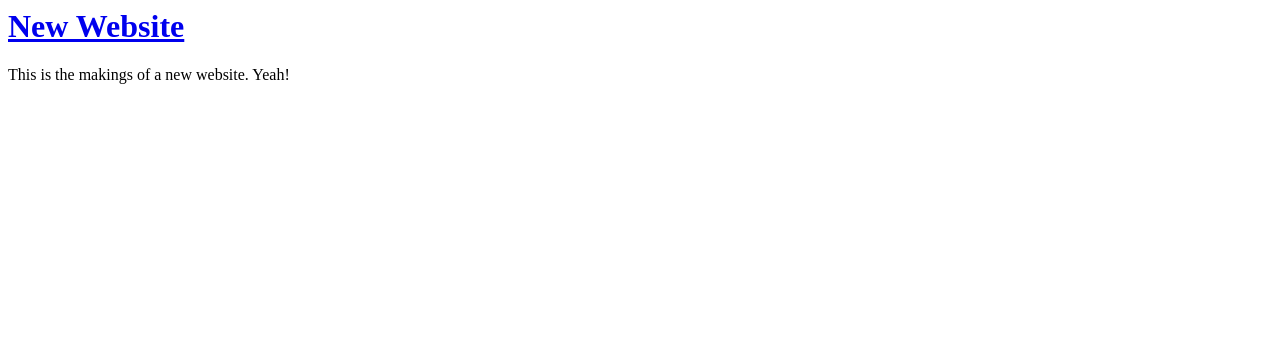
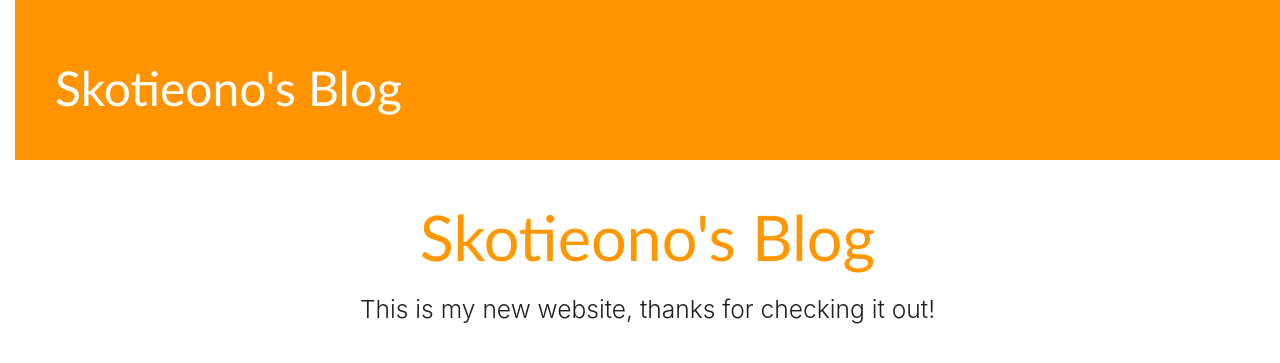
Before and after one commit to Skotieono/myWebsite, a Django app: page / in a window 1280 px wide. Shown: the top 363 px of the page. Run offline with Django 3.2, Linux system fonts and the light colour scheme; data that the repository does not hold is empty; some libraries are stand-ins or nearby versions.

Commit message:
adding css - materialize

```diff
--- /dev/null
+++ b/blog/static/css/blog.css
@@ -0,0 +1,54 @@
+
+
+.page-header {
+  background-color: #ff9400;
+  margin-top: 0;
+  padding: 20px 20px 20px 40px;
+}
+
+.page-header h1, .page-header h1 a, .page-header h1 a:visited, .page-header h1 a:active {
+  color: #ffffff;
+  font-size: 36pt;
+  text-decoration: none;
+}
+
+.content {
+    margin-left: 40px;
+}
+
+h1, h2, h3, h4 {
+    font-family: 'Calibri', cursive;
+}
+
+.date {
+    color: #828282;
+}
+
+.save {
+    float: right;
+}
+
+.post-form textarea, .post-form input {
+    width: 100%;
+}
+
+.top-menu, .top-menu:hover, .top-menu:visited {
+    color: #ffffff;
+    float: right;
+    font-size: 26pt;
+    margin-right: 20px;
+}
+
+.post {
+    margin-bottom: 70px;
+}
+
+.post h1 a, .post h1 a:visited {
+    color: #000000;
+}
+
+
+
+body {
+  padding-left: 15px;
+}
--- a/blog/templates/blog/post_list.html
+++ b/blog/templates/blog/post_list.html
@@ -1,23 +1,47 @@
+{% load staticfiles %}
+
 <html>
   <head>
     <title>My New Website</title>
+
+    <!--Import Google Icon Font-->
+    <link href="https://fonts.googleapis.com/icon?family=Material+Icons" rel="stylesheet">
+    <!--Import materialize.css-->
+    <link type="text/css" rel="stylesheet" href="css/materialize.min.css"  media="screen,projection"/>
+    <!-- Compiled and minified JavaScript -->
+    <!--Let browser know website is optimized for mobile-->
+    <meta name="viewport" content="width=device-width, initial-scale=1.0"/>
+    <link rel="stylesheet" href="{% static 'css/blog.css' %}">
+
   </head>
   <body>
-    <div class="">
-      <h1><a href="/"> New Website</a></h1>
+    <div class="page-header">
+      <h1><a href="/"> Skotieono's Blog</a></h1>
     </div>
 
-    <div class="">
-      <p>This is the makings of a new website. Yeah!</p>
+
+    <div class="container">
+      <h1 class="header center orange-text">Skotieono's Blog</h1>
+    <div class="row center">
+      <h5 class="header col1 s12 light">This is my new website, thanks for checking it out!</h5>
+    </div>
+      </div>
 
     </div>
 
+  </div>
+
+</div>
     {% for post in posts %}
-        <div>
+        <div class="post">
             <p>published: {{ post.published_date }}</p>
             <h1><a href="">{{ post.title }}</a></h1>
             <p>{{ post.text|linebreaksbr }}</p>
         </div>
     {% endfor %}
 
+    <!--Import jQuery before materialize.js-->
+          <script type="text/javascript" src="https://code.jquery.com/jquery-3.2.1.min.js"></script>
+          <script type="text/javascript" src="js/materialize.min.js"></script>
+
   </body>
```
